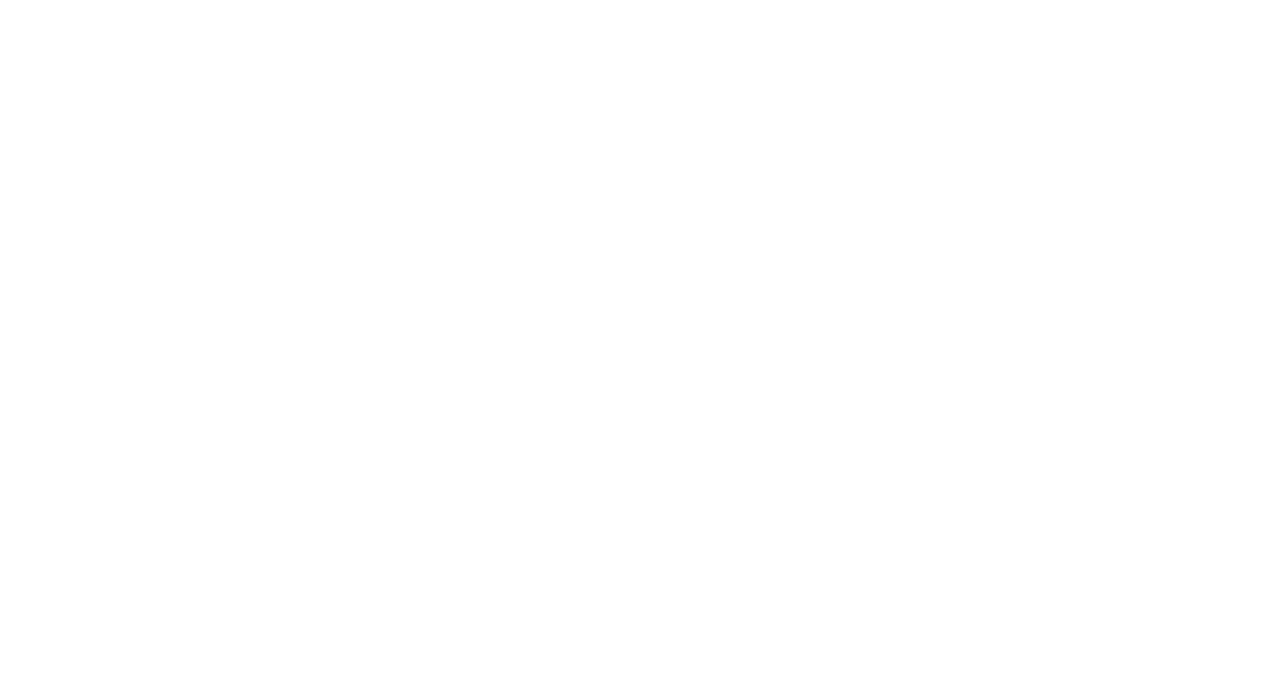
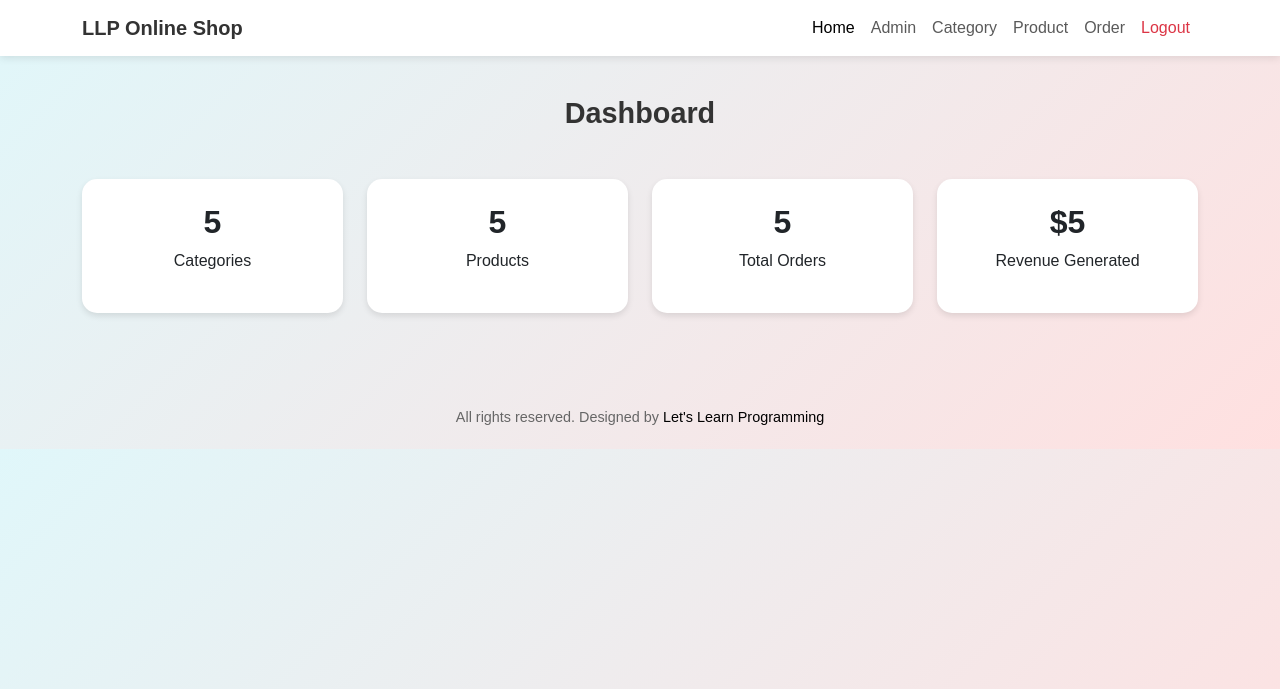
Before and after one commit to YeMarnPaing-dev/OnlineShop, a PHP site: page /Online-Shop/admin/index.php in a window 1280 px wide. Before the commit the part shown is empty. Shown: the top 689 px of the page. Run offline with PHP 8.4, Linux system fonts and the light colour scheme.

Commit message:
addAdminPanel

```diff
--- a/admin/index.php
+++ b/admin/index.php
@@ -1,23 +1,120 @@
-<!doctype html>
+<!DOCTYPE html>
 <html lang="en">
+<head>
+    <meta charset="UTF-8">
+    <meta name="viewport" content="width=device-width, initial-scale=1.0">
+    <title>LLP Online Shop | Admin</title>
+    <link href="https://cdn.jsdelivr.net/npm/bootstrap@5.3.3/dist/css/bootstrap.min.css" rel="stylesheet">
+    <style>
+        body {
+            background: linear-gradient(135deg, #e0f7fa, #ffe0e0);
+            font-family: "Poppins", sans-serif;
+        }
+        .navbar {
+            background: #fff;
+            box-shadow: 0 2px 8px rgba(0,0,0,0.1);
+        }
+        .navbar-brand {
+            font-weight: 600;
+            color: #333 !important;
+        }
+        .dashboard-title {
+            font-size: 1.8rem;
+            font-weight: 600;
+            margin-top: 40px;
+            color: #333;
+        }
+        .card {
+            border: none;
+            border-radius: 15px;
+            box-shadow: 0 3px 6px rgba(0,0,0,0.1);
+            transition: all 0.3s ease-in-out;
+        }
+        .card:hover {
+            transform: translateY(-5px);
+        }
+        .card h4 {
+            font-size: 2rem;
+            font-weight: bold;
+        }
+        .footer {
+            text-align: center;
+            margin-top: 50px;
+            padding: 20px 0;
+            color: #666;
+            font-size: 0.9rem;
+        }
+        .footer span {
+            color: #000;
+            font-weight: 500;
+        }
+    </style>
+</head>
+<body>
 
-<head>
-    <meta charset="utf-8">
-    <meta name="viewport" content="width=device-width, initial-scale=1">
-    <title>LLP Online Shop</title>
-    <link href="https://cdn.jsdelivr.net/npm/bootstrap@5.2.0/dist/css/bootstrap.min.css" rel="stylesheet"
-        integrity="sha384-gH2yIJqKdNHPEq0n4Mqa/HGKIhSkIHeL5AyhkYV8i59U5AR6csBvApHHNl/vI1Bx" crossorigin="anonymous">
-    <link rel="stylesheet" href="style.css">
-</head>
+    <!-- NAVBAR -->
+    <nav class="navbar navbar-expand-lg">
+        <div class="container">
+            <a class="navbar-brand" href="#">LLP Online Shop</a>
+            <button class="navbar-toggler" type="button" data-bs-toggle="collapse"
+                    data-bs-target="#navbarNav" aria-controls="navbarNav" aria-expanded="false"
+                    aria-label="Toggle navigation">
+                <span class="navbar-toggler-icon"></span>
+            </button>
 
-<body>
-    <!-- Start Coding Here -->
+            <div class="collapse navbar-collapse justify-content-end" id="navbarNav">
+                <ul class="navbar-nav">
+                    <li class="nav-item"><a class="nav-link active" href="#">Home</a></li>
+                    <li class="nav-item"><a class="nav-link" href="#">Admin</a></li>
+                    <li class="nav-item"><a class="nav-link" href="#">Category</a></li>
+                    <li class="nav-item"><a class="nav-link" href="#">Product</a></li>
+                    <li class="nav-item"><a class="nav-link" href="#">Order</a></li>
+                    <li class="nav-item"><a class="nav-link text-danger" href="#">Logout</a></li>
+                </ul>
+            </div>
+        </div>
+    </nav>
 
+    <!-- DASHBOARD SECTION -->
+    <div class="container text-center">
+        <h2 class="dashboard-title">Dashboard</h2>
 
-    <!-- End Coding Here -->
-    <script src="https://cdn.jsdelivr.net/npm/bootstrap@5.2.0/dist/js/bootstrap.bundle.min.js"
-        integrity="sha384-A3rJD856KowSb7dwlZdYEkO39Gagi7vIsF0jrRAoQmDKKtQBHUuLZ9AsSv4jD4Xa"
-        crossorigin="anonymous"></script>
+        <div class="row justify-content-center mt-5">
+            <div class="col-md-3 col-sm-6 mb-4">
+                <div class="card py-4">
+                    <h4>5</h4>
+                    <p>Categories</p>
+                </div>
+            </div>
+
+            <div class="col-md-3 col-sm-6 mb-4">
+                <div class="card py-4">
+                    <h4>5</h4>
+                    <p>Products</p>
+                </div>
+            </div>
+
+            <div class="col-md-3 col-sm-6 mb-4">
+                <div class="card py-4">
+                    <h4>5</h4>
+                    <p>Total Orders</p>
+                </div>
+            </div>
+
+            <div class="col-md-3 col-sm-6 mb-4">
+                <div class="card py-4">
+                    <h4>$5</h4>
+                    <p>Revenue Generated</p>
+                </div>
+            </div>
+        </div>
+    </div>
+
+    <!-- FOOTER -->
+    <div class="footer">
+        All rights reserved. Designed by <span>Let's Learn Programming</span>
+    </div>
+
+    <script src="https://cdn.jsdelivr.net/npm/bootstrap@5.3.3/dist/js/bootstrap.bundle.min.js"></script>
 </body>
-
 </html>
```
Also changed, not shown: widget/header.php (+15 -7 lines).
